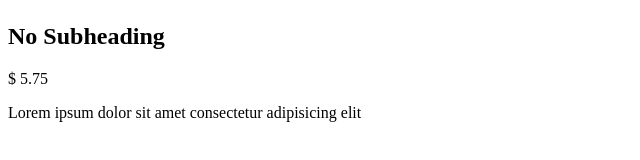
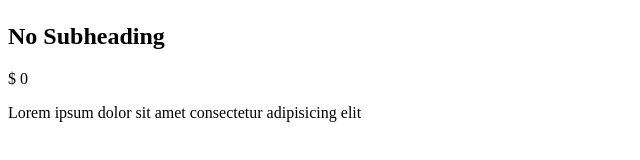
Before and after one commit to qbixmex/react-testing-2024, a React (Vite) app: page / in a window 1280 px wide. Shown: the part 130-290 px from the top of the page, without its empty margins (0-640 px from the left). Built offline with nearby package versions, Linux system fonts and the light colour scheme.

Commit message:
1.9.0-inner-html-and-to-contain

```diff
--- a/package.json
+++ b/package.json
@@ -1,7 +1,7 @@
 {
   "name": "react-testing-app",
   "private": true,
-  "version": "1.8.0",
+  "version": "1.9.0",
   "type": "module",
   "scripts": {
     "dev": "vite",
--- a/src/components/Article.tsx
+++ b/src/components/Article.tsx
@@ -3,12 +3,14 @@ import { FC } from 'react';
 type Props = {
   heading?: string;
   subHeading?: string;
+  price?: number;
   children: string;
 };
 
 const Article: FC<Props> = ({
   heading = 'No Title',
   subHeading = 'No Subheading',
+  price = 0.00,
   children,
 }) => {
   return (
@@ -18,7 +20,7 @@ const Article: FC<Props> = ({
         <h2>{ subHeading }</h2>
         <p>
           $&nbsp;
-          <span id="price">5.75</span>
+          <span id="price">{price}</span>
         </p>
       </hgroup>
       <main data-testid="main">{children}</main>
```
Also changed, not shown: 2 other files (tests, documents, lock files or other folders).
